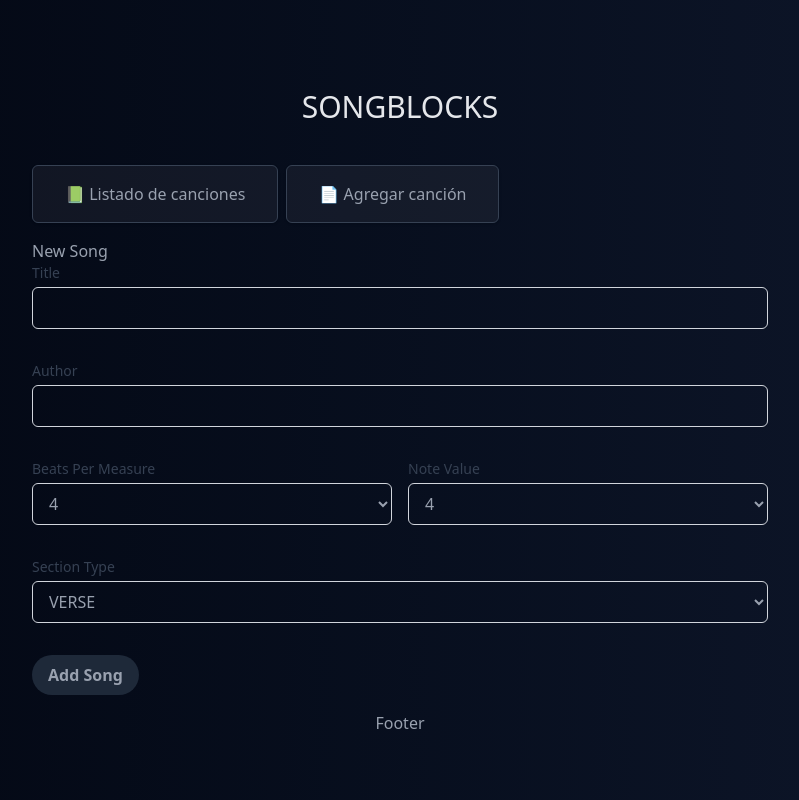
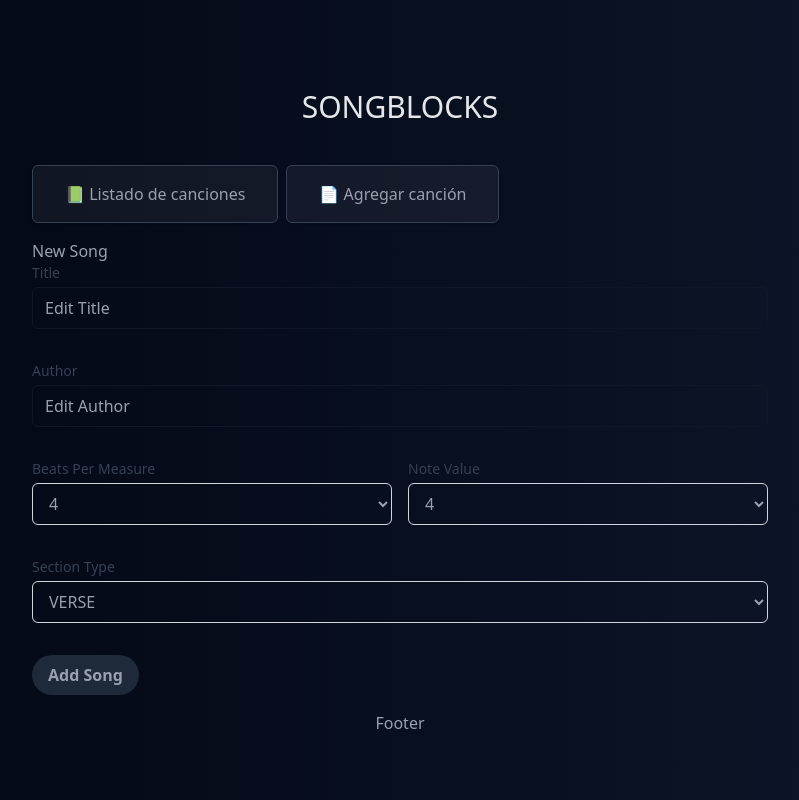
Before and after one commit to horaciodominguez/chordblocks-react-typescript, a React (Vite) app: page /new in a window 1280 px wide. Shown: the whole page, without its empty margins (240-1039 px from the left). Built offline with nearby package versions, Linux system fonts and the light colour scheme.

Commit message:
Replace Input component with InputInline in SongFormMeta for improved consistency and functionality

```diff
--- /dev/null
+++ b/src/components/ui/InputInline.tsx
@@ -0,0 +1,63 @@
+import Label from "./Label"
+import { useRef, useState } from "react"
+
+type Props = React.InputHTMLAttributes<HTMLInputElement> & {
+    name: string,
+    label: string,
+    value: string,
+    type?: string,
+    onChange: React.ChangeEventHandler<HTMLInputElement>
+}
+
+export default function InputInline ({ name, label, value, type="text", onChange } : Props) {
+
+    const inputRef = useRef<HTMLInputElement>(null)
+    const [isEditing, setIsEditing] = useState(false)
+
+    const handleBlur = (e: React.FocusEvent<HTMLInputElement>) => {
+        if (e.target.value === "") {
+            if (inputRef.current) {
+                inputRef.current.value = value;
+            }
+        }
+        setIsEditing(false)
+    }
+
+    const handleClick = () => {
+        setIsEditing(true)
+        setTimeout(() => {
+            if (inputRef.current) {
+                inputRef.current.focus()
+                inputRef.current.select()
+            }
+        }, 0)
+    }
+
+    return (
+        <>
+            <Label htmlFor={name}>{label}</Label>
+            {
+                isEditing ? (
+                    <input
+                        id={name}
+                        name={name}
+                        defaultValue={value ?? ""}
+                        type={type}
+                        className="w-full border border-gray-300 px-3 py-2 rounded-md focus:outline-none focus:ring-2 focus:ring-indigo-500"
+                        onChange={onChange}
+                        onBlur={handleBlur}
+                        ref={inputRef}
+                    />
+                ) : (
+                    <div
+                        className="w-full border border-gray-900 px-3 py-2 rounded-md cursor-text"
+                        onClick={handleClick}
+                    >
+                        {value || <span className="text-gray-400">Edit {label}</span>}
+                    </div>
+                )
+            }
+
+        </>
+    )
+}
--- a/src/modules/songs/components/SongFormMeta.tsx
+++ b/src/modules/songs/components/SongFormMeta.tsx
@@ -6,6 +6,7 @@ import type { Song as SongType } from "../types/song.types"
 import { BEAT_VALUES, noteValues } from "../constants/song"
 
 import type { Action } from "../state/songFormReducer"
+import InputInline from "@/components/ui/InputInline"
 
 type Props = {
   dispatch: React.Dispatch<Action>,
@@ -16,7 +17,7 @@ export function SongFormMeta({ dispatch, song }: Props) {
   return (
     <>
       <div className="mb-4">
-        <Input
+        <InputInline
           label="Title"
           name="title"
           onChange={(e) => dispatch({ type: "SET_TITLE", v: e.target.value })}
@@ -24,7 +25,7 @@ export function SongFormMeta({ dispatch, song }: Props) {
         />
       </div>
       <div className="mb-4">
-        <Input
+        <InputInline
           label="Author"
           name="author"
           onChange={(e) => dispatch({ type: "SET_AUTHOR", v: e.target.value })}
```
